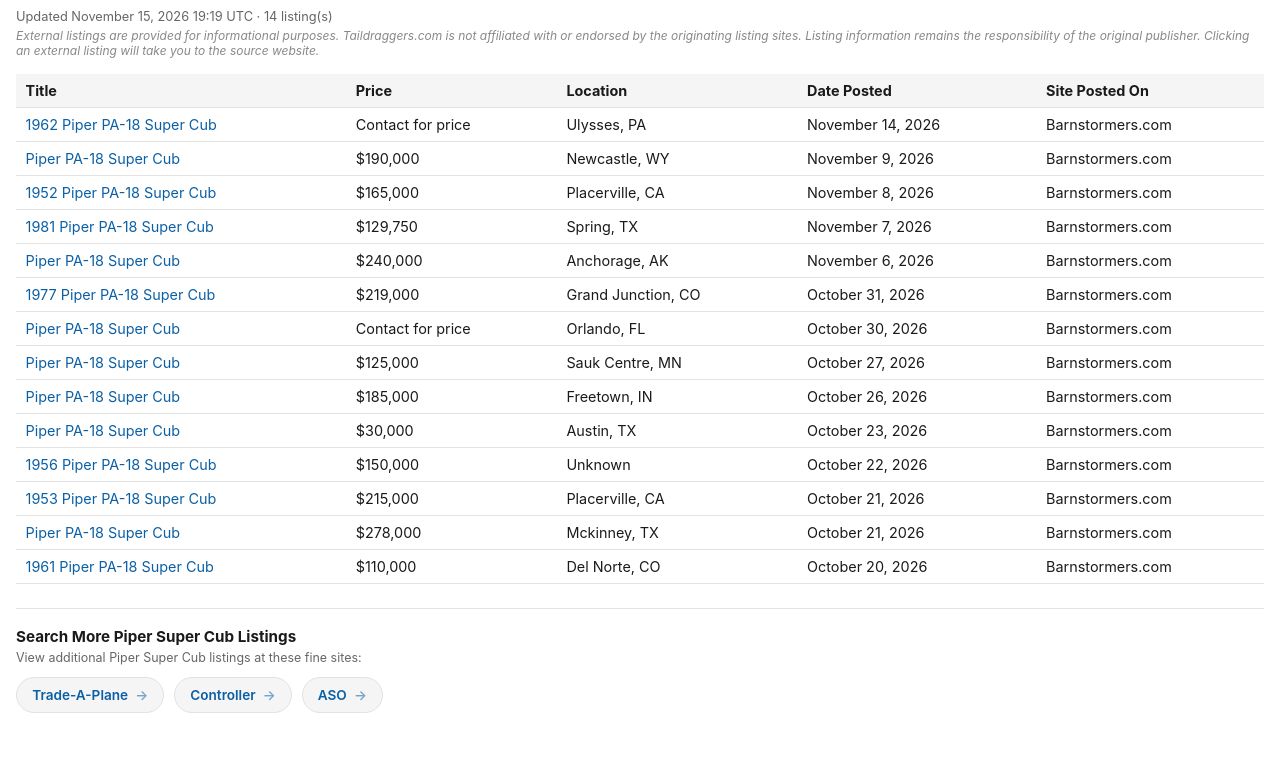
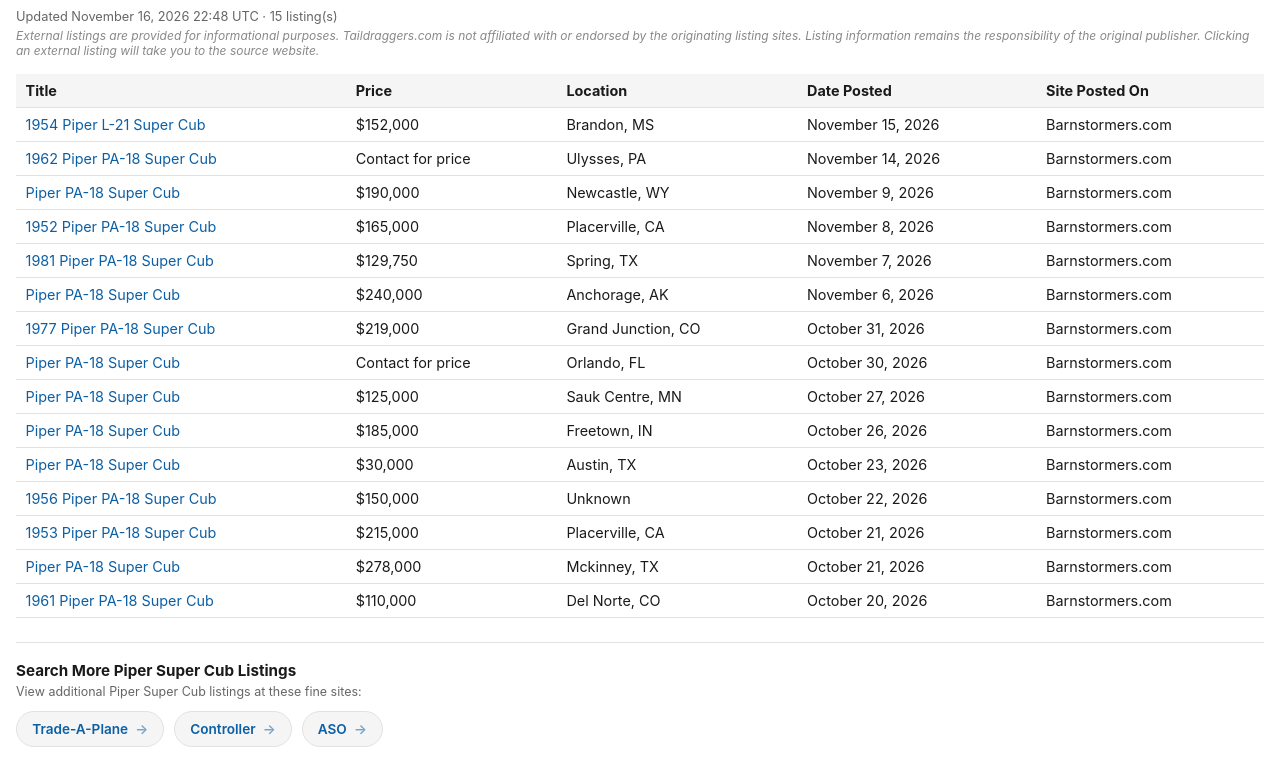
Before and after one commit to taildraggers/piper-super-cub-for-sale, a plain HTML site: page docs/index.html in a window 1280 px wide. Shown: the part 43-806 px from the top of the page. Drawn offline with Linux system fonts and the light colour scheme.

Commit message:
Update Piper Super Cub listings (2026-11-16)

```diff
--- a/docs/index.html
+++ b/docs/index.html
@@ -76,13 +76,14 @@
 </head>
 <body>
   <h1>Other Piper Super Cub Ads on the Web</h1>
-  <div class="updated">Updated November 15, 2026 19:19 UTC &middot; 14 listing(s)</div>
+  <div class="updated">Updated November 16, 2026 22:48 UTC &middot; 15 listing(s)</div>
   <div class="disclaimer">External listings are provided for informational purposes. Taildraggers.com is not affiliated with or endorsed by the originating listing sites. Listing information remains the responsibility of the original publisher. Clicking an external listing will take you to the source website.</div>
   <table>
     <thead>
       <tr><th>Title</th><th>Price</th><th>Location</th><th>Date Posted</th><th>Site Posted On</th></tr>
     </thead>
     <tbody>
+        <tr><td><a href="https://www.barnstormers.com/classified-2083944-1954-supercub-L21-B.html" target="_blank" rel="noopener noreferrer">1954 Piper L-21 Super Cub</a></td><td>$152,000</td><td>Brandon, MS</td><td>November 15, 2026</td><td>Barnstormers.com</td></tr>
         <tr><td><a href="https://www.barnstormers.com/classified-2059976-Super-Cub-PA-18-1962-150-hp.html" target="_blank" rel="noopener noreferrer">1962 Piper PA-18 Super Cub</a></td><td>Contact for price</td><td>Ulysses, PA</td><td>November 14, 2026</td><td>Barnstormers.com</td></tr>
         <tr><td><a href="https://www.barnstormers.com/classified-2026905-Super-Cub-for-Sale.html" target="_blank" rel="noopener noreferrer">Piper PA-18 Super Cub</a></td><td>$190,000</td><td>Newcastle, WY</td><td>November 9, 2026</td><td>Barnstormers.com</td></tr>
         <tr><td><a href="https://www.barnstormers.com/classified-2002034-1952-Piper-PA-18-SuperCub.html" target="_blank" rel="noopener noreferrer">1952 Piper PA-18 Super Cub</a></td><td>$165,000</td><td>Placerville, CA</td><td>November 8, 2026</td><td>Barnstormers.com</td></tr>
```
